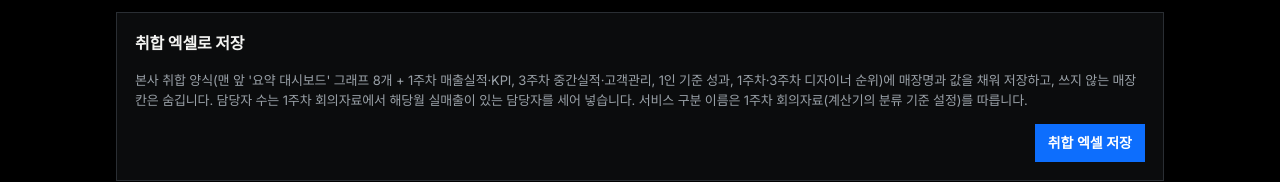
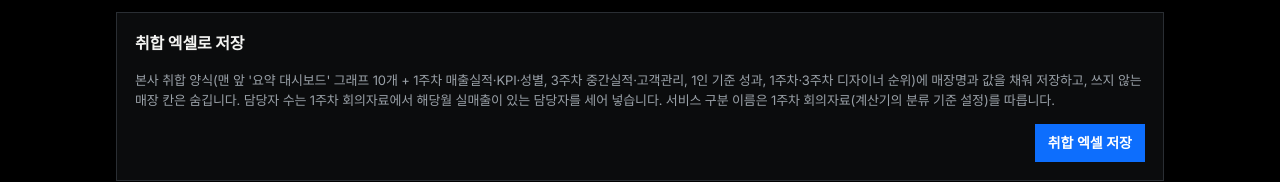
Before and after one commit to ONCC-6306/oncc-meeting, a plain HTML site: page hq.html in a window 1280 px wide. Shown: the part 2547-2729 px from the top of the page. Drawn offline with nearby package versions, Linux system fonts and the light colour scheme.

Commit message:
본사 취합 안내 문구: 그래프 10개

```diff
--- a/hq.html
+++ b/hq.html
@@ -280,7 +280,7 @@ footer.ft .ft-n{font-size:11.5px;color:var(--muted);max-width:60ch}
 
   <section class="panel" aria-labelledby="hq-h-xl">
     <h2 id="hq-h-xl">취합 엑셀로 저장</h2>
-    <p class="hint">본사 취합 양식(맨 앞 '요약 대시보드' 그래프 8개 + 1주차 매출실적·KPI, 3주차 중간실적·고객관리, 1인 기준 성과, 1주차·3주차 디자이너 순위)에 매장명과 값을 채워 저장하고, 쓰지 않는 매장 칸은 숨깁니다. 담당자 수는 1주차 회의자료에서 해당월 실매출이 있는 담당자를 세어 넣습니다. 서비스 구분 이름은 1주차 회의자료(계산기의 분류 기준 설정)를 따릅니다.</p>
+    <p class="hint">본사 취합 양식(맨 앞 '요약 대시보드' 그래프 10개 + 1주차 매출실적·KPI·성별, 3주차 중간실적·고객관리, 1인 기준 성과, 1주차·3주차 디자이너 순위)에 매장명과 값을 채워 저장하고, 쓰지 않는 매장 칸은 숨깁니다. 담당자 수는 1주차 회의자료에서 해당월 실매출이 있는 담당자를 세어 넣습니다. 서비스 구분 이름은 1주차 회의자료(계산기의 분류 기준 설정)를 따릅니다.</p>
     <div class="bar">
       <span class="spacer"></span>
       <button class="btn primary" id="hq-xlsx">취합 엑셀 저장</button>
@@ -572,7 +572,7 @@ function hqTotals(P){
     real3,qoq:qBase.length?sumK(qBase,'real')/sumK(qBase,'pReal')-1:null,ach:tBase.length?sumK(tBase,'real')/sumK(tBase,'target'):null,
     dormRate:reg?dorm/reg:null};
 }
-/* ================= 요약 그래프 8개 (엑셀 '요약 대시보드'와 같은 구성) ================= */
+/* ================= 요약 그래프 10개 (엑셀 '요약 대시보드'와 같은 구성) ================= */
 const HC={male:'#3B82F6',female:'#F472B6',blue:'#0D6EFD',prev:'#6B7280',up:'#FF6B6B',down:'#2DD4A0',amber:'#FFB020',svc:['#0D6EFD','#20C997','#FFB020','#A855F7','#0DCAF0','#F472B6','#84CC16','#FB923C','#6366F1','#14B8A6','#ADB5BD']};
 const hcEsc=s=>String(s??'').replace(/[&<>"]/g,c=>({'&':'&amp;','<':'&lt;','>':'&gt;','"':'&quot;'}[c]));
 const fP1=v=>v==null||!isFinite(v)?'–':(v*100).toFixed(1)+'%';
@@ -712,7 +712,7 @@ function hqRender(){
     card('3주차 제출',T.n3,` / ${BRANCHES.length||'–'}곳`,H.m3?ymKo(H.m3)+' 1~15일':''),
     card('전체 중간 실매출',fmt(T.real3),'원',`${pill(T.qoq)} 전월 같은 기간 대비`),
     card('전체 목표 달성률',pct(T.ach),'',`목표를 적은 매장 기준 · 휴면 비율 ${pct(T.dormRate)}`)].join('');
-  /* 그래프 8개 */
+  /* 그래프 10개 */
   hqCharts(P,T);
   /* 표 */
   const miss='<td class="na" colspan="%" style="text-align:center">미제출</td>';
```
